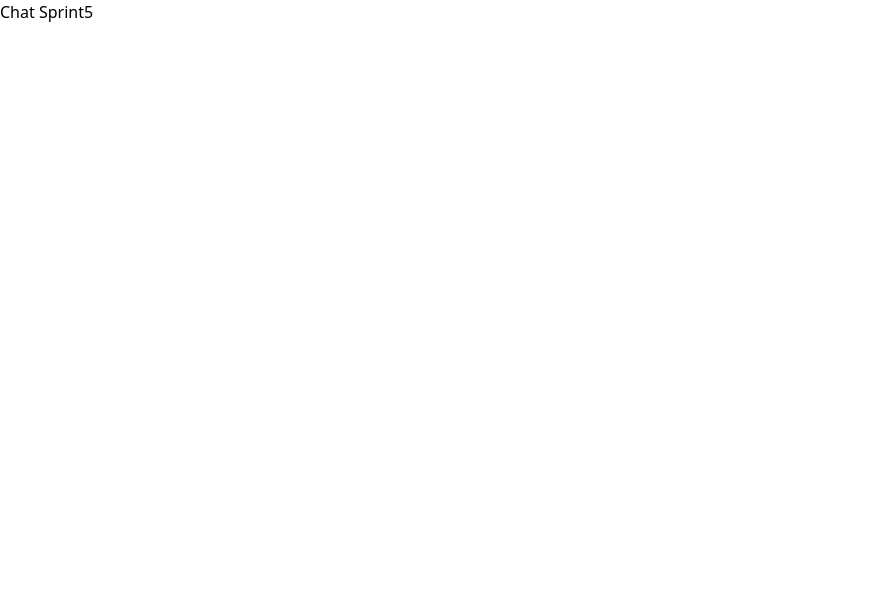
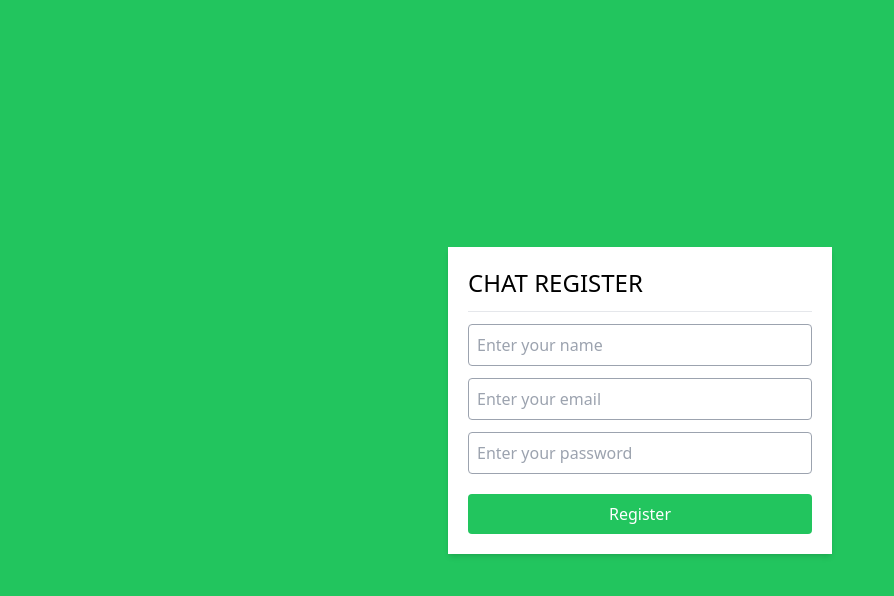
Before and after one commit to ivanlegranbizarro/chatSprint5, a React (Create React App) app in the folder client/: page /register in a window 1280 px wide. Shown: the top 596 px of the page, without its empty margins (0-894 px from the left). Built offline with nearby package versions, Linux system fonts and the light colour scheme; the HTML template or start-up script is replaced by a standard one.

Commit message:
Login, NotFound and Register structure

```diff
--- a/client/package.json
+++ b/client/package.json
@@ -3,12 +3,18 @@
   "version": "0.1.0",
   "private": true,
   "dependencies": {
+    "@reduxjs/toolkit": "^1.9.2",
     "@testing-library/jest-dom": "^5.16.5",
     "@testing-library/react": "^13.4.0",
     "@testing-library/user-event": "^13.5.0",
+    "axios": "^1.3.3",
     "react": "^18.2.0",
     "react-dom": "^18.2.0",
+    "react-hot-toast": "^2.4.0",
+    "react-redux": "^8.0.5",
+    "react-router-dom": "^6.8.1",
     "react-scripts": "5.0.1",
+    "redux": "^4.2.1",
     "web-vitals": "^2.1.4"
   },
   "scripts": {
--- a/client/src/App.jsx
+++ b/client/src/App.jsx
@@ -1,8 +1,20 @@
+import { BrowserRouter, Routes, Route } from 'react-router-dom';
+import Home from './pages/Home';
+import Login from './pages/Login';
+import Register from './pages/Register';
+import NotFound from './pages/NotFound';
 
 function App () {
   return (
     <div>
-      <h1>Chat Sprint5</h1>
+      <BrowserRouter>
+        <Routes>
+          <Route path='/' element={<Home />}></Route>
+          <Route path='/login' element={<Login />}></Route>
+          <Route path='/register' element={<Register />}></Route>
+          <Route path='*' element={<NotFound />}></Route>
+        </Routes>
+      </BrowserRouter>
     </div>
   );
 }
--- /dev/null
+++ b/client/src/pages/Home.jsx
@@ -0,0 +1,9 @@
+import React from 'react'
+
+function Home() {
+  return (
+    <div>Home</div>
+  )
+}
+
+export default Home
--- /dev/null
+++ b/client/src/pages/Login.jsx
@@ -0,0 +1,36 @@
+import React from 'react';
+
+function Login() {
+  const [user, setUser] = React.useState({
+    email: '',
+    password: '',
+  });
+
+  return (
+    <div className='h-screen bg-green-500 flex items-center justify-center'>
+      <div className='bg-white shadow-md p-5 flex flex-col gap-3 w-96'>
+        <h1 className='text-2xl uppercase'>Chat Login</h1>
+        <hr />
+        <input
+          type='email'
+          value={user.email}
+          onChange={(e) => setUser({ ...user, email: e.target.value })}
+          placeholder='Enter your email'
+          className='border border-gray-400 p-2 rounded'
+        />
+        <input
+          type='password'
+          value={user.password}
+          onChange={(e) => setUser({ ...user, password: e.target.value })}
+          placeholder='Enter your password'
+          className='border border-gray-400 p-2 rounded'
+        />
+        <button className='bg-green-500 hover:bg-green-700 text-white p-2 rounded mt-2'>
+          Login
+        </button>
+      </div>
+    </div>
+  );
+}
+
+export default Login;
--- /dev/null
+++ b/client/src/pages/NotFound.jsx
@@ -0,0 +1,24 @@
+import React from 'react';
+
+function NotFound () {
+  return (
+    <div className='h-screen bg-gradient-to-r from-purple-400 via-pink-500 to-red-500 flex items-center justify-center'>
+      <div className='bg-white shadow-md p-5 flex flex-col gap-3 w-96'>
+        <h1 className='text-6xl font-bold text-gray-900'>404</h1>
+        <p className='text-2xl font-medium text-gray-900'>
+          Oops! Looks like this page doesn't exist.
+        </p>
+        <img
+          src='https://media.giphy.com/media/14uQ3cOFteDaU/giphy.gif'
+          alt='Cute dog with a sign that says "404"'
+          className='mx-auto'
+        />
+        <button className='bg-gray-900 text-white p-2 rounded mt-2'>
+          Go Back Home
+        </button>
+      </div>
+    </div>
+  );
+}
+
+export default NotFound;
--- /dev/null
+++ b/client/src/pages/Register.jsx
@@ -0,0 +1,39 @@
+import React from 'react';
+
+function Register () {
+  const [ user, setUser ] = React.useState( {
+    name: '',
+    email: '',
+    password: '',
+  } );
+
+  return (
+    <div className='h-screen bg-green-500 flex items-center justify-center'>
+      <div className='bg-white shadow-md p-5 flex flex-col gap-3 w-96'>
+        <h1 className='text-2xl uppercase'>Chat Register</h1>
+        <hr />
+        <input type="text"
+          value={user.name}
+          onChange={e => setUser( { ...user, name: e.target.value } )}
+          placeholder='Enter your name'
+          className='border border-gray-400 p-2 rounded'
+        />
+        <input type="email"
+          value={user.email}
+          onChange={e => setUser( { ...user, email: e.target.value } )}
+          placeholder='Enter your email'
+          className='border border-gray-400 p-2 rounded'
+        />
+        <input type="password"
+          value={user.password}
+          onChange={e => setUser( { ...user, password: e.target.value } )}
+          placeholder='Enter your password'
+          className='border border-gray-400 p-2 rounded'
+        />
+        <button className='bg-green-500 hover:bg-green-700 text-white p-2 rounded mt-2'>Register</button>
+      </div>
+    </div>
+  );
+}
+
+export default Register;
```
Also changed, not shown: 1 other file (tests, documents, lock files or other folders).
